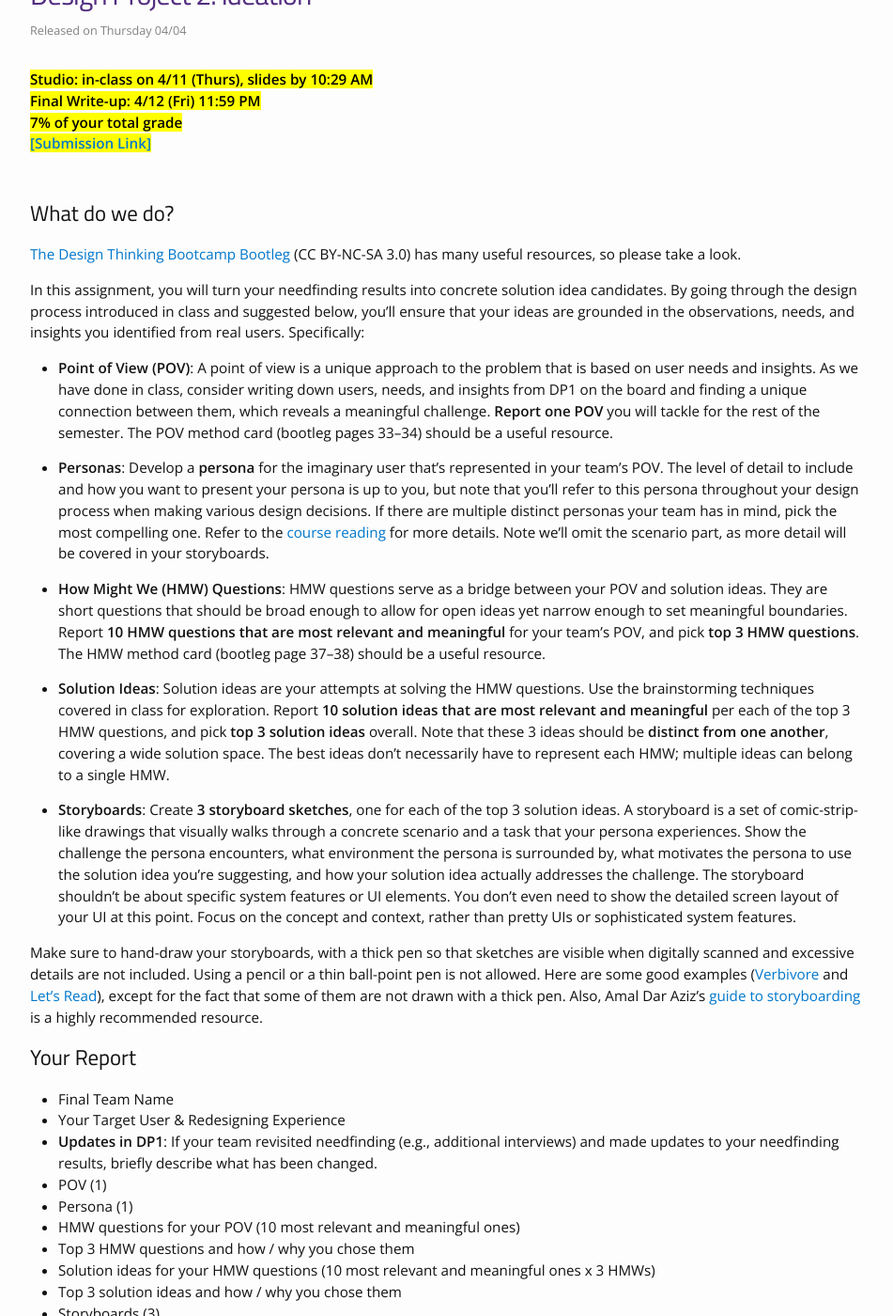
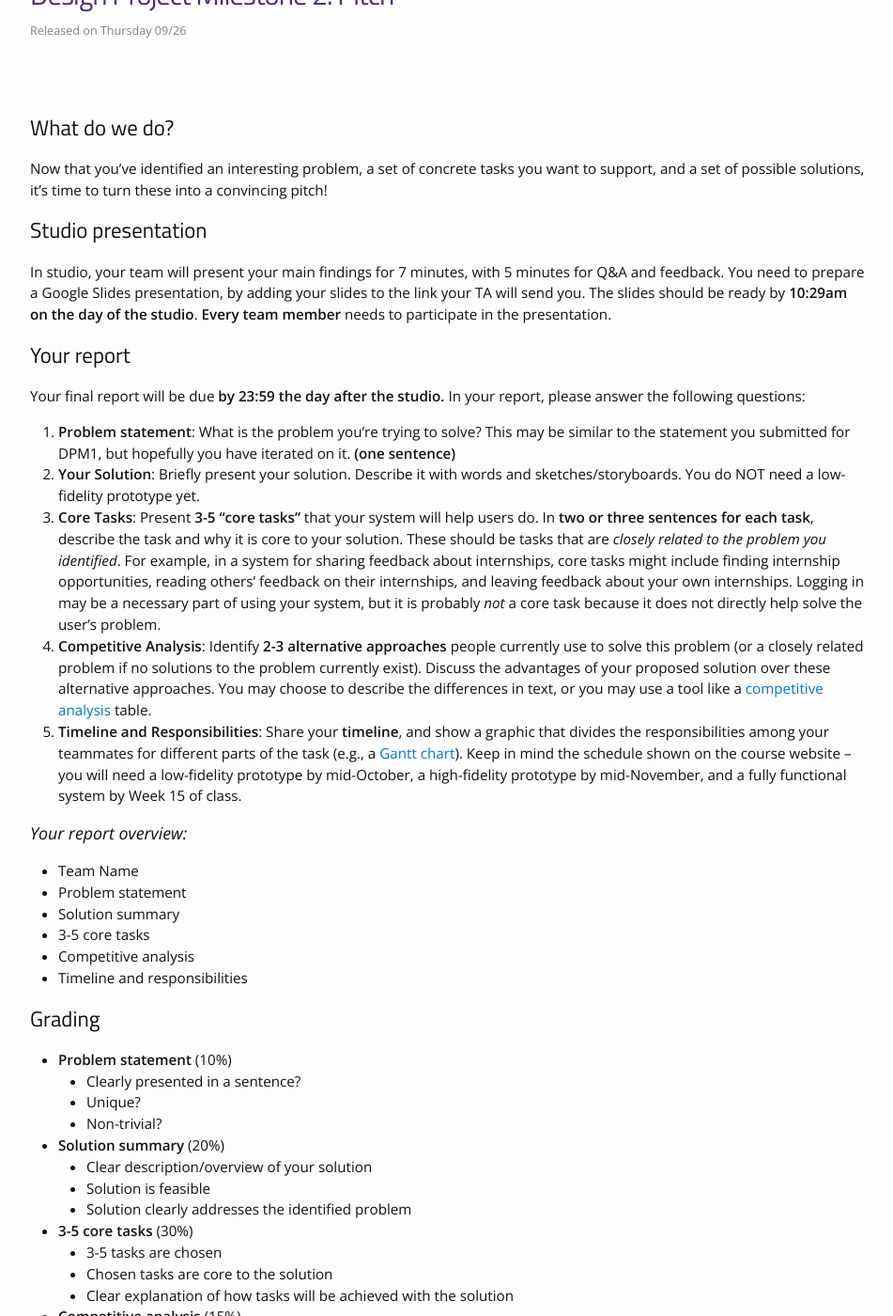
Before and after one commit to cstl-kaist/cs473-2025-fall, a Jekyll site: the page built from _projects/04_DP2.md, in a window 1280 px wide and 1400 px high, scrolled down 197 px. Shown: the whole window at 94% size, without its empty margins (163-1114 px from the left). Built offline with Jekyll 4.4.1, drawn with Linux system fonts in a browser that asks for light colours; nearby versions of some CDN libraries; some of the changed text lies outside the part shown.

Commit message:
Uploading DPM2

```diff
--- a/_layouts/projects.html
+++ b/_layouts/projects.html
@@ -8,7 +8,7 @@ layout: page
             <ul>
                   <li><a href= "/projects/02_DP0">Team Formation</a> (week 2): 0%</li>
                   <li><a href= "/projects/03_DP1">Ideation</a> (week 4): 20%</li>
-                  <li>Pitch (week 6): 15%</li>
+                  <li><a href= "/projects/04_DP2">Pitch</a> (week 6): 15%</li>
                   <li>Low-fi Prototype (week 7): 15%</li>
                   <li>High-fi Prototype (week 12): 15%</li>
                   <li>Final Presentation & Report (week 15): 35%</li>
--- a/_projects/04_DP2.md
+++ b/_projects/04_DP2.md
@@ -1,7 +1,7 @@
 ---
 type: project
-date: 2024-04-04T9:00:00+9:00
-title: 'Design Project 2: Ideation'
+date: 2024-09-26T9:00:00+9:00
+title: 'Design Project Milestone 2: Pitch'
 pdf:
 attachment:
 solutions:
@@ -12,70 +12,51 @@ hide_from_announcements: true
 #     description: 'DP2 due'
 ---
 ## What do we do?
-[The Design Thinking Bootcamp Bootleg](https://dschool.stanford.edu/resources/design-thinking-bootleg) (CC BY-NC-SA 3.0) has many useful resources, so please take a look.
 
-In this assignment, you will turn your needfinding results into concrete solution idea candidates. By going through the design process introduced in class and suggested below, you'll ensure that your ideas are grounded in the observations, needs, and insights you identified from real users. Specifically:
+Now that you've identified an interesting problem, a set of concrete tasks you want to support, and a set of possible solutions, it's time to turn these into a convincing pitch!
 
-* **Point of View (POV)**: A point of view is a unique approach to the problem that is based on user needs and insights. As we have done in class, consider writing down users, needs, and insights from DP1 on the board and finding a unique connection between them, which reveals a meaningful challenge. **Report one POV** you will tackle for the rest of the semester. The POV method card (bootleg pages 33--34) should be a useful resource.
+## Studio presentation
+In studio, your team will present your main findings for 7 minutes, with 5 minutes for Q&A and feedback. You need to prepare a Google Slides presentation, by adding your slides to the link your TA will send you. The slides should be ready by **10:29am on the day of the studio**. **Every team member** needs to participate in the presentation.
 
-* **Personas**: Develop a **persona** for the imaginary user that's represented in your team's POV. The level of detail to include and how you want to present your persona is up to you, but note that you'll refer to this persona throughout your design process when making various design decisions. If there are multiple distinct personas your team has in mind, pick the most compelling one. Refer to the [course reading](https://docs.google.com/document/d/1fSrc-vv9mBqtxrwTc_06SiSr_URJa7W_fTplAc1aEX0/edit#heading=h.d00zwlwvjsre) for more details. Note we'll omit the scenario part, as more detail will be covered in your storyboards.
+## Your report
+Your final report will be due **by 23:59 the day after the studio.** In your report, please answer the following questions:
+1. **Problem statement**: What is the problem you're trying to solve? This may be similar to the statement you submitted for DPM1, but hopefully you have iterated on it. **(one sentence)**
+2. **Your Solution**: Briefly present your solution. Describe it with words and sketches/storyboards. You do NOT need a low-fidelity prototype yet.
+3. **Core Tasks**: Present **3-5 "core tasks"** that your system will help users do. In **two or three sentences for each task**, describe the task and why it is core to your solution. These should be tasks that are *closely related to the problem you identified*. For example, in a system for sharing feedback about internships, core tasks might include finding internship opportunities, reading others' feedback on their internships, and leaving feedback about your own internships. Logging in may be a necessary part of using your system, but it is probably *not* a core task because it does not directly help solve the user's problem.
+4. **Competitive Analysis**: Identify **2-3 alternative approaches** people currently use to solve this problem (or a closely related problem if no solutions to the problem currently exist). Discuss the advantages of your proposed solution over these alternative approaches. You may choose to describe the differences in text, or you may use a tool like a [competitive analysis](https://www.smartsheet.com/free-competitor-analysis-template) table.
+5. **Timeline and Responsibilities**: Share your **timeline**, and show a graphic that divides the responsibilities among your teammates for different parts of the task (e.g., a [Gantt chart](https://www.canva.com/online-whiteboard/gantt-chart/)). Keep in mind the schedule shown on the course website -- you will need a low-fidelity prototype by mid-October, a high-fidelity prototype by mid-November, and a fully functional system by Week 15 of class.
 
-* **How Might We (HMW) Questions**: HMW questions serve as a bridge between your POV and solution ideas. They are short questions that should be broad enough to allow for open ideas yet narrow enough to set meaningful boundaries. Report **10 HMW questions that are most relevant and meaningful** for your team's POV, and pick **top 3 HMW questions**. The HMW method card (bootleg page 37--38) should be a useful resource.
-
-* **Solution Ideas**: Solution ideas are your attempts at solving the HMW questions. Use the brainstorming techniques covered in class for exploration. Report **10 solution ideas that are most relevant and meaningful** per each of the top 3 HMW questions, and pick **top 3 solution ideas** overall. Note that these 3 ideas should be **distinct from one another**, covering a wide solution space. The best ideas don't necessarily have to represent each HMW; multiple ideas can belong to a single HMW.
-
-* **Storyboards**: Create **3 storyboard sketches**, one for each of the top 3 solution ideas. A storyboard is a set of comic-strip-like drawings that visually walks through a concrete scenario and a task that your persona experiences. Show the challenge the persona encounters, what environment the persona is surrounded by, what motivates the persona to use the solution idea you're suggesting, and how your solution idea actually addresses the challenge. The storyboard shouldn't be about specific system features or UI elements. You don't even need to show the detailed screen layout of your UI at this point. Focus on the concept and context, rather than pretty UIs or sophisticated system features.
-
-Make sure to hand-draw your storyboards, with a thick pen so that sketches are visible when digitally scanned and excessive details are not included. Using a pencil or a thin ball-point pen is not allowed. Here are some good examples ([Verbivore](https://www.kixlab.org/courses/cs492-fall-2016/projects/verbivore/tasks-sketches-video/index.html) and [Let's Read](https://www.kixlab.org/courses/cs492-fall-2016/projects/letsread/tasks-sketches-video/index.html)), except for the fact that some of them are not drawn with a thick pen. Also, Amal Dar Aziz's [guide to storyboarding](https://hci.stanford.edu/courses/cs147/2009/assignments/storyboard_notes.pdf) is a highly recommended resource.
-
-
-## Your Report
-* Final Team Name
-* Your Target User & Redesigning Experience
-* **Updates in DP1**: If your team revisited needfinding (e.g., additional interviews) and made updates to your needfinding results, briefly describe what has been changed.
-* POV (1)
-* Persona (1)
-* HMW questions for your POV (10 most relevant and meaningful ones)
-* Top 3 HMW questions and how / why you chose them
-* Solution ideas for your HMW questions (10 most relevant and meaningful ones x 3 HMWs)
-* Top 3 solution ideas and how / why you chose them
-* Storyboards (3)
-* **Studio Reflections**: Thoroughly summarize all of the feedback from the studio session in a clearly structured format.
-
-
-## Example Slides
-[Team CookIt](https://docs.google.com/presentation/d/133_MaOadGzYhEJEjLM2NOQHKu62BRkmrwzP1Sbc1NF8/edit#slide=id.p)\
-[Team Sagam](https://docs.google.com/presentation/d/1IXiKyF5FAc8VqrMVAOzVb35i1dBXmQ9SFln_DwHE_RM/edit#slide=id.p)
-
+### Your report overview:
+- Team Name
+- Problem statement
+- Solution summary
+- 3-5 core tasks
+- Competitive analysis
+- Timeline and responsibilities
 
 ## Grading
-* **POV** (10%)
-  * Contains user, need, and inspiration?
+
+* **Problem statement** (10%)
+  * Clearly presented in a sentence?
   * Unique?
   * Non-trivial?
-* **Persona** (10%)
-  * Concrete demographic information?
-  * Photo or image?
-  * Motivations, beliefs, preferences, and goals?
-* **HMW** (15%)
-  * 10 HMWs submitted?
-  * Scope not too broad or narrow?
-  * Distinct, broad, and creative?
-  * Clear connections to POV & persona?
-  * Selection process clearly described?
-* **Solution Ideas** (25%)
-  * 10 solution ideas submitted for each HMW?
-  * Distinct, broad, and creative?
-  * Selection process clearly described?
-* **Storyboards** (20%)
-  * 3 storyboards submitted?
-  * Flow easy to follow and understand? Natural transition between frames?
-  * Is user context well-captured?
-  * Easy to read (thick pen used)?
-  * Not solution-driven but user- and scenario-driven?
-* **Studio Reflections** (10%)
-  * Is feedback well summarized?
-  * Is the summary of feedback well structured (e.g., according to high-level themes and/or criticality)?
+* **Solution summary** (20%)
+  * Clear description/overview of your solution
+  * Solution is feasible
+  * Solution clearly addresses the identified problem
+* **3-5 core tasks** (30%)
+  * 3-5 tasks are chosen
+  * Chosen tasks are core to the solution
+  * Clear explanation of how tasks will be achieved with the solution
+* **Competitive analysis** (15%)
+  * 2-3 alternatives identified
+  * Relevant features/characteristics chosen for comparison
+  * Useful comparisons made
+  * Adequate justification for chosen solution in comparison to alternatives
+* **Timeline and responsibilities** (15%)
+  * Major tasks clearly identified
+  * Realistic timeline matching course schedule
+  * Fair division of workload between teammates
 * **Studio Presentation** (10%)
   * Preparation and organization?
   * Articulation and clear delivery?
@@ -84,6 +65,5 @@ Make sure to hand-draw your storyboards, with a thick pen so that sketches are v
 
 
 ## Deliverables
-**Studio Presentation**: In studio, your team will present your main findings for 7 minutes, with 5 minutes for Q&A and feedback. You need to prepare a Google Slides presentation, by editing the template slides in your team folder. The slides should be ready by **10:29am on Thursday before the studio begins**. **Every team member** needs to participate in the presentation. Write down the questions and feedback you receive during your presentation, and reflect on them in your report.
-
-**Team Report**: One report per team. Your report should be submitted as a zip file. The main report should be written in [Markdown](https://daringfireball.net/projects/markdown/) (please use the *.md* extension). Name the file with your team name, and submit it by the [submission link](https://www.dropbox.com/request/i9v7HMTYAFRVm0hlsjTQ) provided. You can submit multiple times until the deadline, and we'll use the most recent version for grading.
+**Studio Presentation**: See above. The format of the presentation is flexible, but we have provided a suggested format in the Google Slides link we have shared with you.
+**Team Report**: One report per team. Your report should be submitted as a zip file. The main report should be written in [Markdown](https://daringfireball.net/projects/markdown/) (please use the *.md* extension). **Storyboards** should be scanned in png or jpg, and need to be in a directory called *images*. We're going to publish your reports on the course website. Submit your team's report on KLMS.
```
Also changed, not shown: _events/week06_1.md (+1 -1 lines).
